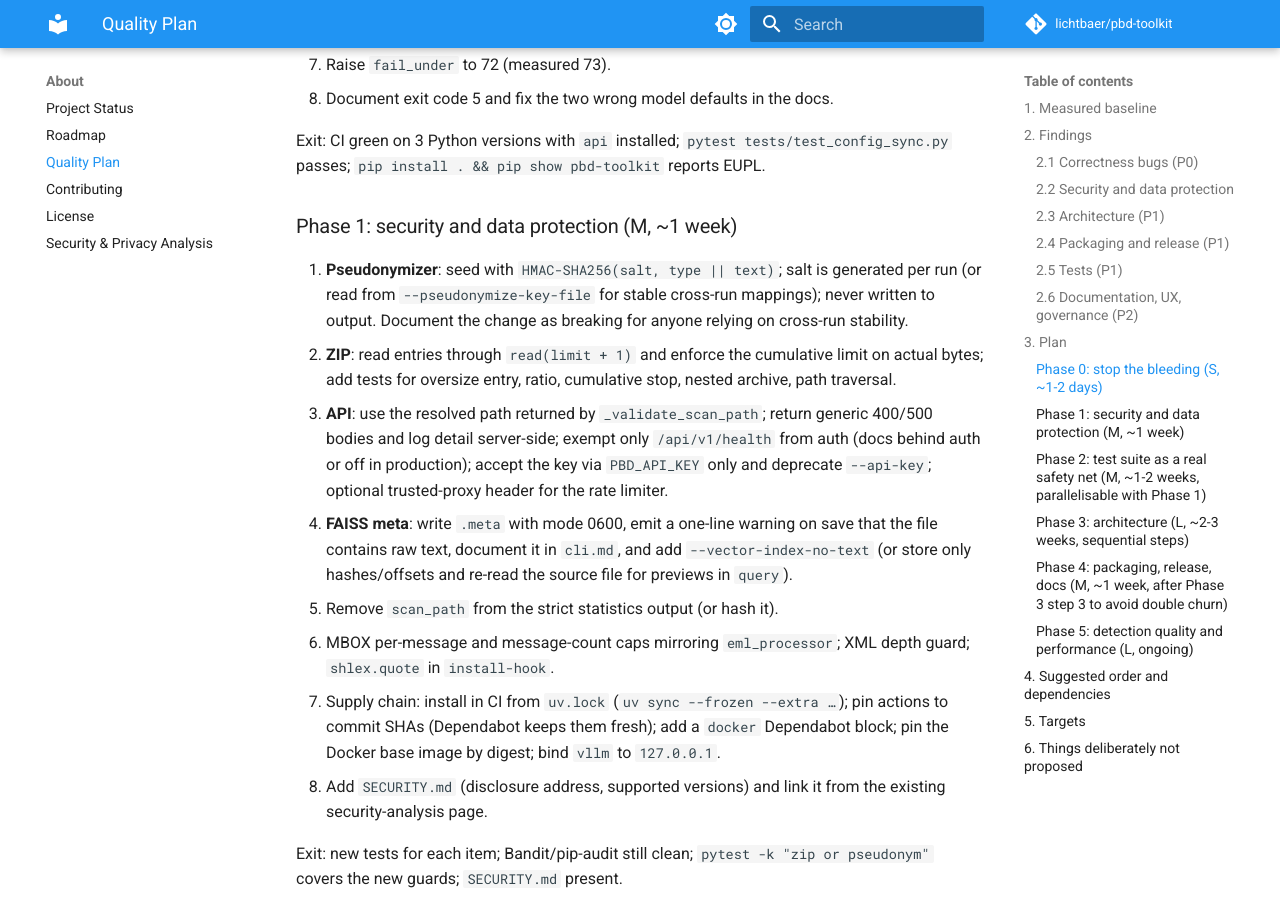
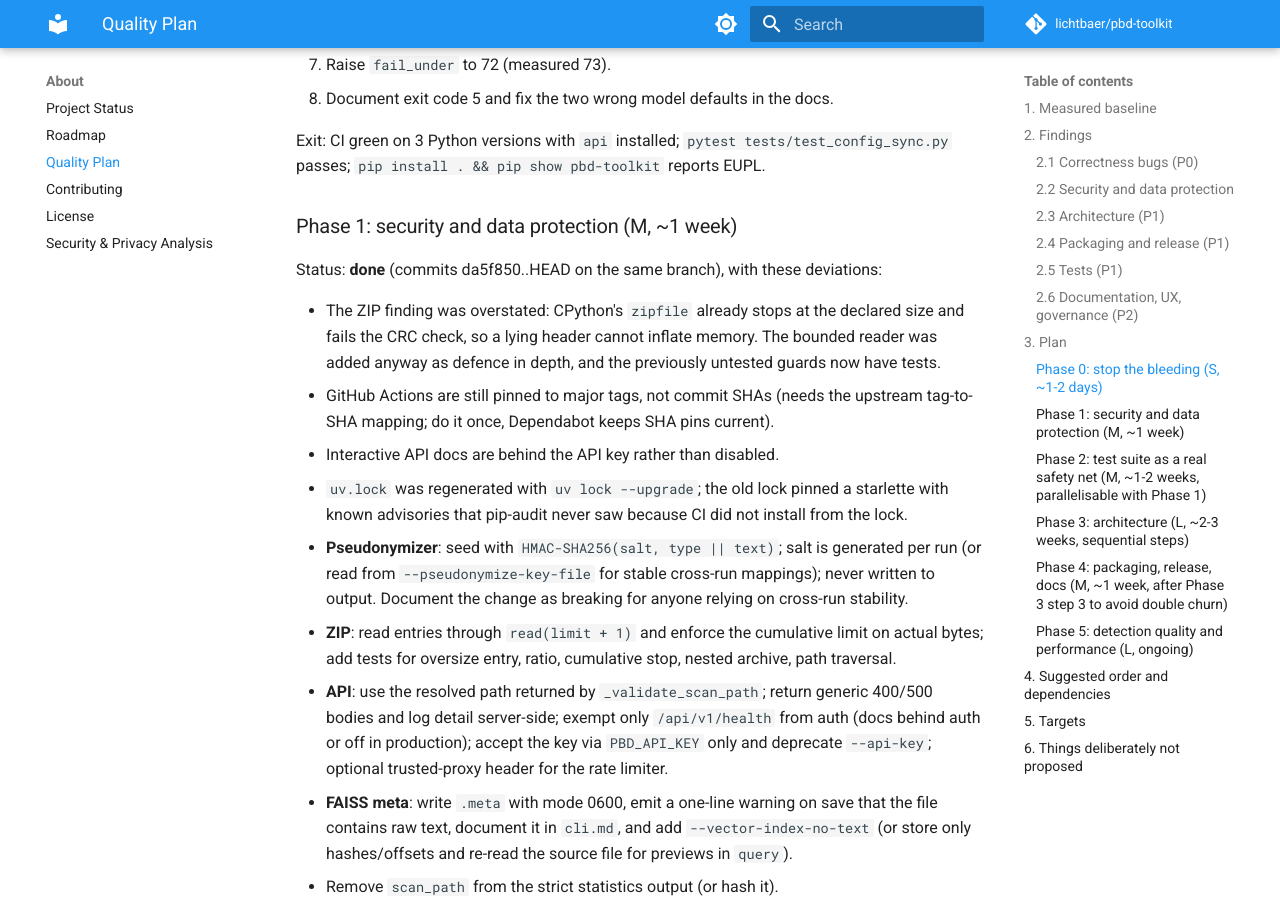
Before and after one commit to lichtbaer/pbd-toolkit, an MkDocs documentation site: the page built from docs/about/quality-plan.md, in a window 1280 px wide and 900 px high, scrolled down 6920 px. Built offline with MkDocs 1.6.1 and Material for MkDocs 9.7.7, drawn with Linux system fonts in a browser that asks for light colours; comment, search, counter and statistics services are not loaded.

Commit message:
docs: mark quality-plan Phase 1 as done with deviations
Co-Authored-By: Claude Fable 5.1 <noreply@anthropic.com>
Claude-Session: https://claude.ai/code/session_01KQXwmf84FHvjgAGYqAq2W7

```diff
--- a/docs/about/quality-plan.md
+++ b/docs/about/quality-plan.md
@@ -206,6 +206,17 @@ passes; `pip install . && pip show pbd-toolkit` reports EUPL.
 
 ### Phase 1: security and data protection (M, ~1 week)
 
+Status: **done** (commits da5f850..HEAD on the same branch), with these deviations:
+
+- The ZIP finding was overstated: CPython's `zipfile` already stops at the declared size
+  and fails the CRC check, so a lying header cannot inflate memory. The bounded reader was
+  added anyway as defence in depth, and the previously untested guards now have tests.
+- GitHub Actions are still pinned to major tags, not commit SHAs (needs the upstream
+  tag-to-SHA mapping; do it once, Dependabot keeps SHA pins current).
+- Interactive API docs are behind the API key rather than disabled.
+- `uv.lock` was regenerated with `uv lock --upgrade`; the old lock pinned a starlette with
+  known advisories that pip-audit never saw because CI did not install from the lock.
+
 1. **Pseudonymizer**: seed with `HMAC-SHA256(salt, type || text)`; salt is generated per run
    (or read from `--pseudonymize-key-file` for stable cross-run mappings); never written to
    output. Document the change as breaking for anyone relying on cross-run stability.
```
